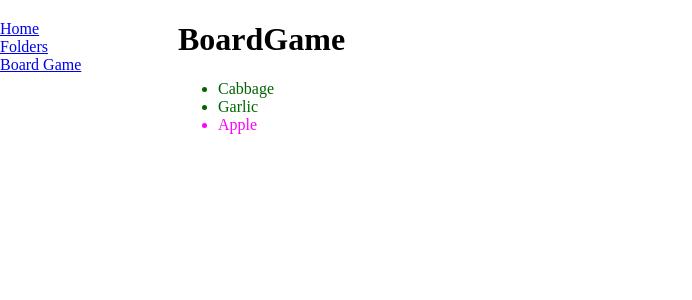
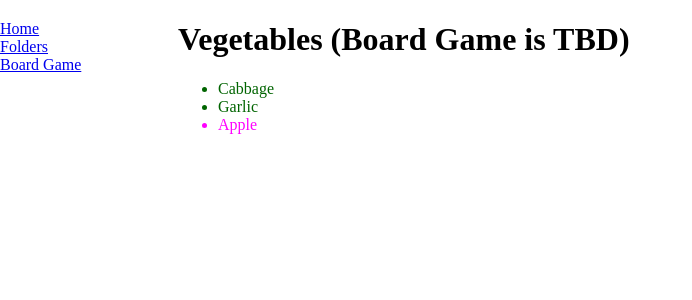
Before and after one commit to sandboxcoder/nextjs-simple-example, a Next.js app: page /dashboard/boardGame in a window 1280 px wide. Shown: the top 300 px of the page, without its empty margins (0-692 px from the left). Built offline with nearby package versions, Linux system fonts and the light colour scheme.

Commit message:
Adding note about the board game
* I never did add the board game like I intended so adding
a placeholder comment for now

```diff
--- a/app/dashboard/boardGame/page.tsx
+++ b/app/dashboard/boardGame/page.tsx
@@ -6,7 +6,7 @@ export default function StarfieldApp() {
   return (
     <div>
       <div className="main">
-        <h1>BoardGame</h1>
+        <h1>Vegetables (Board Game is TBD)</h1>
         <TableOfContents />
         <ul><VegetableComponent/></ul>
       </div>
```
